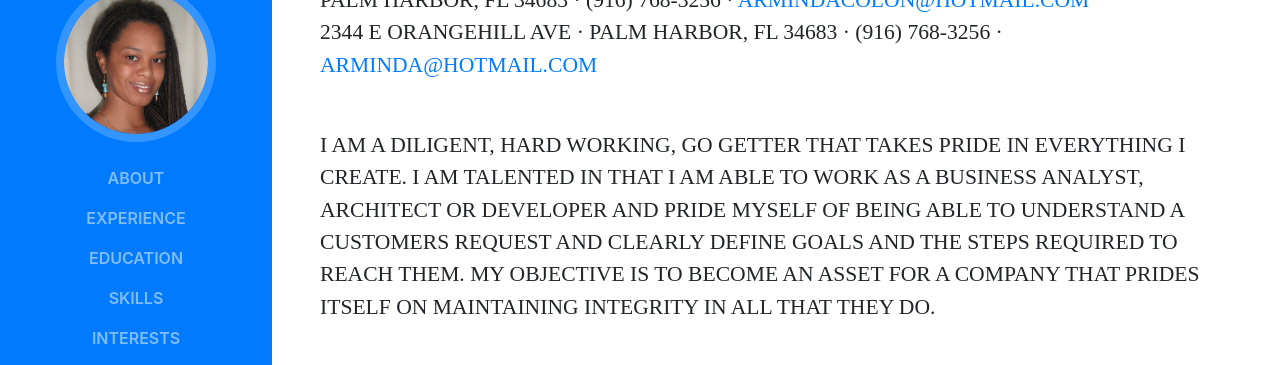
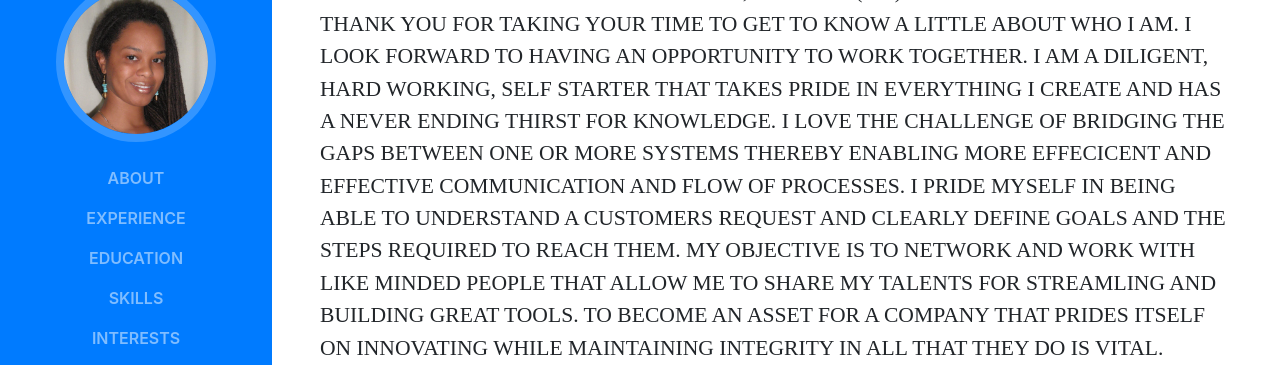
Before and after one commit to technificentConsulting/technificentconsulting.github.io, a website with bundled scripts: page index.html in a window 1280 px wide. Shown: the part 194-559 px from the top of the page. Built offline with nearby package versions, Linux system fonts and the light colour scheme; a web font is replaced by a local one.

Commit message:
Update to objective

```diff
--- a/index.html
+++ b/index.html
@@ -81,9 +81,7 @@
             <a href="mailto:armindacolon@hotmail.com">armindacolon@hotmail.com</a>
 
           <div class="subheading mb-5">2344 E Orangehill Ave · Palm Harbor, FL 34683 · (916) 768-3256 ·
-            <a href="mailto:arminda@hotmail.com">arminda@hotmail.com</a>
-          </div>
-          <p class="mb-5">I am a diligent, hard working, go getter that takes pride in everything I create.  I am talented in that I am able to work as a business analyst, architect or developer and pride myself of being able to understand a customers request and clearly define goals and the steps required to reach them.  My objective is to become an asset for a company that prides itself on maintaining integrity in all that they do.</p>
+          <p class="mb-5">Thank you for taking your time to get to know a little about who I am. I look forward to having an opportunity to work together. I am a diligent, hard working, self starter that takes pride in everything I create and has a never ending thirst for knowledge.  I love the challenge of bridging the gaps between one or more systems thereby enabling more effecicent and effective communication and flow of processes. I pride myself in being able to understand a customers request and clearly define goals and the steps required to reach them. My objective is to network and work with like minded people that allow me to share my talents for streamling and building great tools.  To become an asset for a company that prides itself on innovating while maintaining integrity in all that they do is vital.</p>
           <ul class="list-inline list-social-icons mb-0">
             <li class="list-inline-item">
               <a href="http://facebook.com/technificentconsulting">
```
